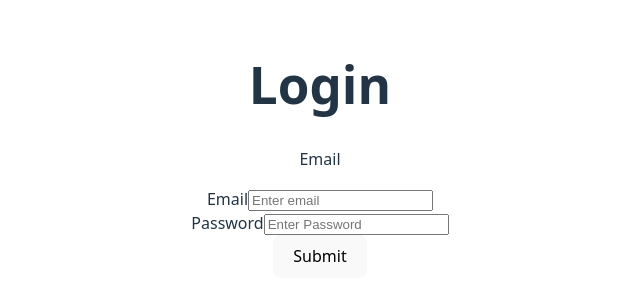
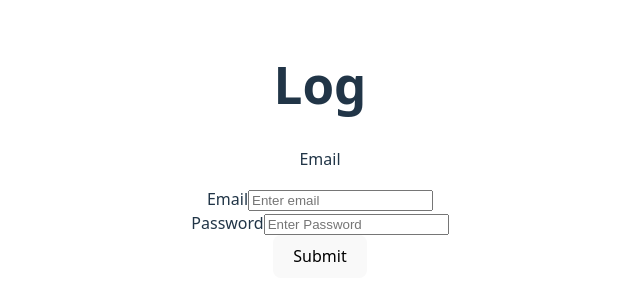
Before and after one commit to Aiden367/CargoLink, a React (Vite) app in the folder logistics-tracking-app/client/: page /Login in a window 1280 px wide. Shown: the part 250-550 px from the top of the page, without its empty margins (320-960 px from the left). Built offline with nearby package versions, Linux system fonts and the light colour scheme.

Commit message:
Added stuff

```diff
--- a/logistics-tracking-app/client/src/pages/Login.jsx
+++ b/logistics-tracking-app/client/src/pages/Login.jsx
@@ -24,7 +24,7 @@ const Login = () => {
     return (
         <div>
             <div>
-                <h1>Login</h1>
+                <h1>Log</h1>
                 <p>Email</p>
                 <form onSubmit={handleSubmit}>
                     <Input
```
